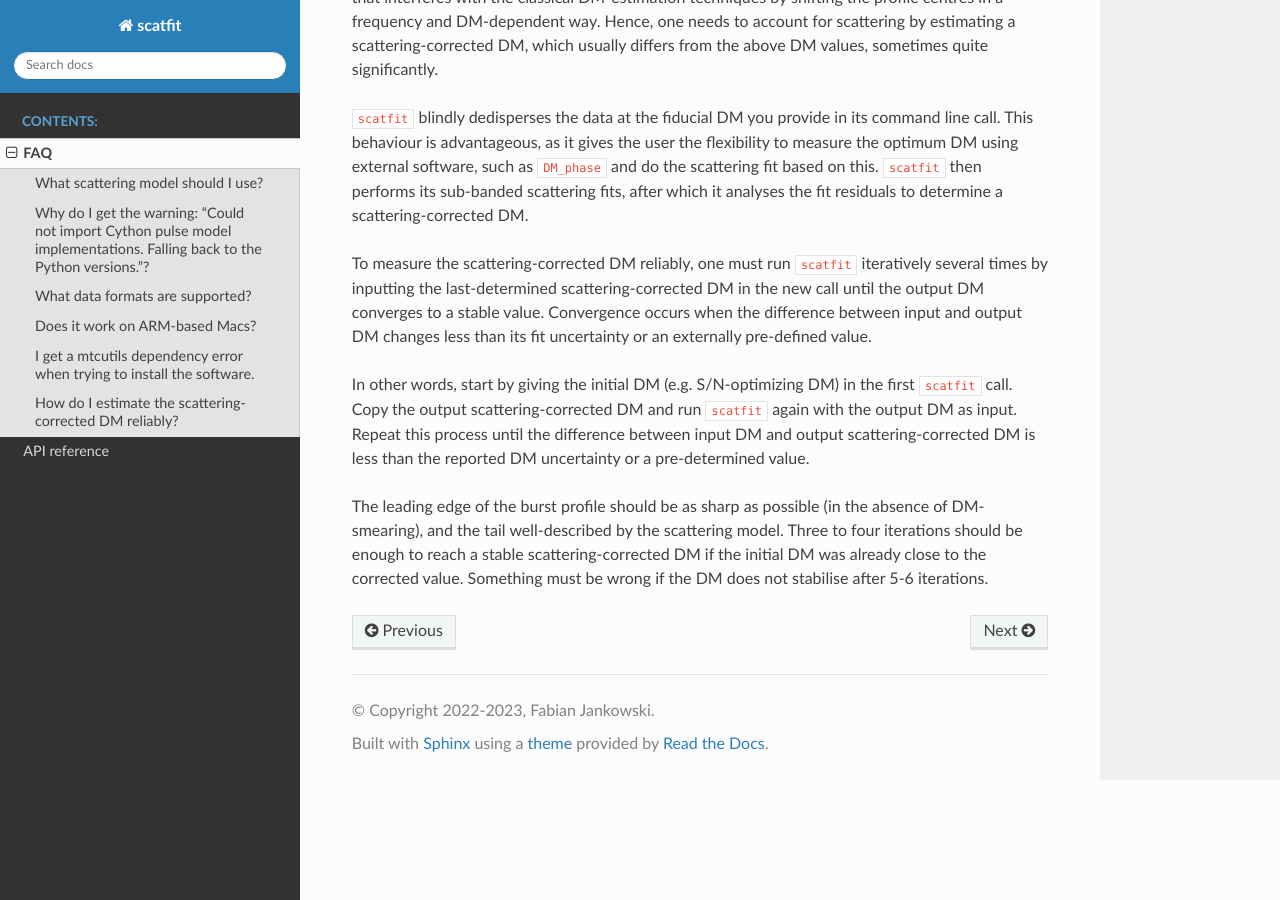
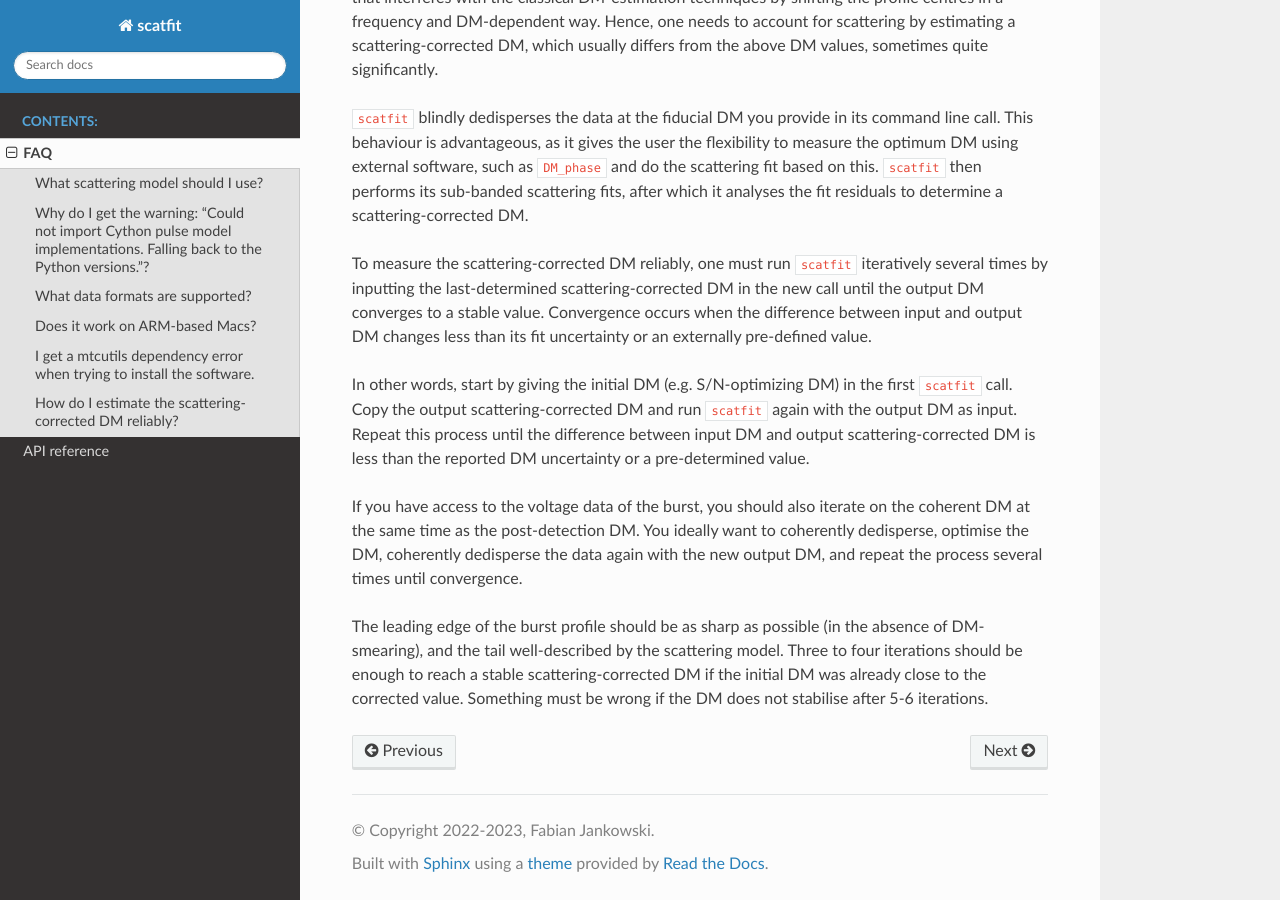
Before and after one commit to fjankowsk/scatfit, a Sphinx documentation site: the page built from docs/FAQ.md, in a window 1280 px wide and 900 px high, scrolled down 1396 px. Built offline with Sphinx 7.4.7 and the Read the Docs theme 2.0.0, drawn with Linux system fonts in a browser that asks for light colours; the version number could not be read and is left out.

Commit message:
Add what to do in case you have voltage data.

```diff
--- a/docs/FAQ.md
+++ b/docs/FAQ.md
@@ -43,4 +43,6 @@ To measure the scattering-corrected DM reliably, one must run `scatfit` iterativ
 
 In other words, start by giving the initial DM (e.g. S/N-optimizing DM) in the first `scatfit` call. Copy the output scattering-corrected DM and run `scatfit` again with the output DM as input. Repeat this process until the difference between input DM and output scattering-corrected DM is less than the reported DM uncertainty or a pre-determined value.
 
+If you have access to the voltage data of the burst, you should also iterate on the coherent DM at the same time as the post-detection DM. You ideally want to coherently dedisperse, optimise the DM, coherently dedisperse the data again with the new output DM, and repeat the process several times until convergence.
+
 The leading edge of the burst profile should be as sharp as possible (in the absence of DM-smearing), and the tail well-described by the scattering model. Three to four iterations should be enough to reach a stable scattering-corrected DM if the initial DM was already close to the corrected value. Something must be wrong if the DM does not stabilise after 5-6 iterations.
```
